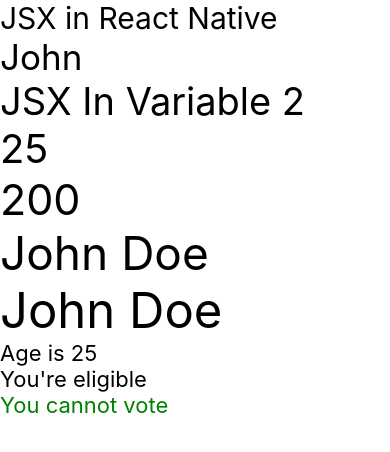
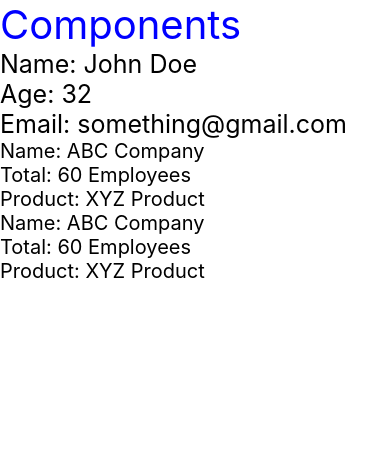
Before and after one commit to mtalhaleo2002/RN-App-From-Bg, a React Native app: screen / in a window 390 px wide. Shown: the top 452 px of the page. Built offline with nearby package versions, Linux system fonts and the light colour scheme.

Commit message:
Components Structure And Use in App.tsx

```diff
--- a/App.tsx
+++ b/App.tsx
@@ -1,37 +1,34 @@
 import React from 'react';
 import { Text, View } from 'react-native';
 
-let name = 'John';
 const App = () => {
-  let name2 = 'JSX In Variable 2';
-  let lastName = 'Doe';
-  const age = 25;
   return (
     <View>
-      <Text style={{ fontSize: 30 }}>JSX in React Native</Text>
-      <Text style={{ fontSize: 35 }}>{name}</Text>
-      <Text style={{ fontSize: 38 }}>{name2}</Text>
-      <Text style={{ fontSize: 40 }}>{age}</Text>
-      <Text style={{ fontSize: 43 }}>{10 * 20}</Text> {/* Math Operations */}
-      <Text style={{ fontSize: 46 }}>{name + ' ' + lastName}</Text>{' '}
-      {/* 2 variables merged  */}
-      <Text style={{ fontSize: 49 }}>
-        {name} {lastName}
-      </Text>
-      {/* 2 variables merged from a different approach  */}
-      <Text style={{ fontSize: 22 }}>
-        {age == 25 ? 'Age is 25' : 'Age is not 25'}
-      </Text>
-      {/* Condition Check */}
-      <Text style={{ fontSize: 22 }}>
-        {age < 25 ? `You're an underage` : `You're eligible`}
-      </Text>
-      {/* Again Condition Check  */}
-      {age >= 30 ? (
-        <Text style={{ fontSize: 22, color: 'red' }}>You can vote</Text>
-      ) : (
-        <Text style={{ fontSize: 22, color: 'green' }}>You cannot vote</Text>
-      )}
+      <Text style={{ color: 'blue', fontSize: 40 }}>Components</Text>
+      <UserData />
+      <CompanyData />
+    </View>
+  );
+};
+
+const UserData = () => {
+  return (
+    <View>
+      <Text style={{ fontSize: 25 }}>Name: John Doe</Text>
+      <Text style={{ fontSize: 25 }}>Age: 32</Text>
+      <Text style={{ fontSize: 25 }}>Email: something@gmail.com</Text>
+      <CompanyData />
+      {/* Component Can be used in another component also */}
+    </View>
+  );
+};
+
+const CompanyData = () => {
+  return (
+    <View>
+      <Text style={{ fontSize: 20 }}>Name: ABC Company</Text>
+      <Text style={{ fontSize: 20 }}>Total: 60 Employees </Text>
+      <Text style={{ fontSize: 20 }}>Product: XYZ Product</Text>
     </View>
   );
 };
```
